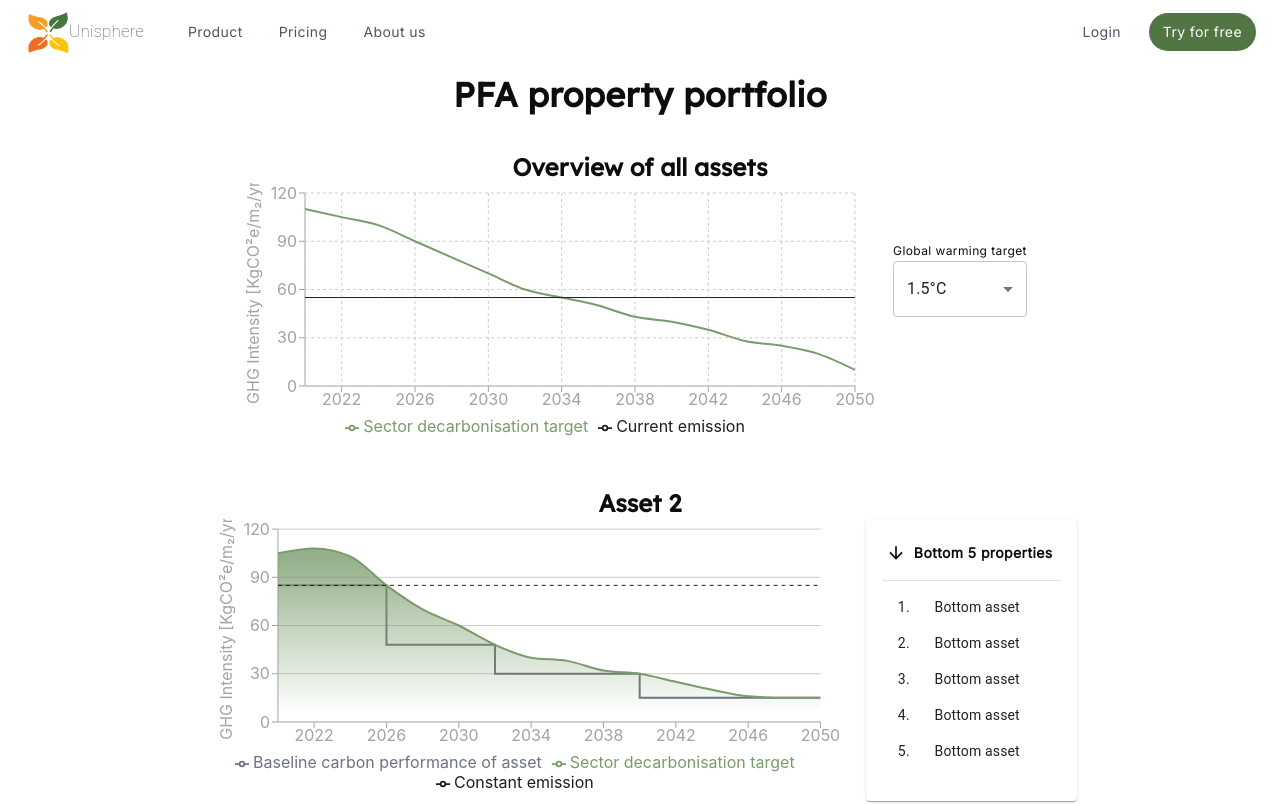
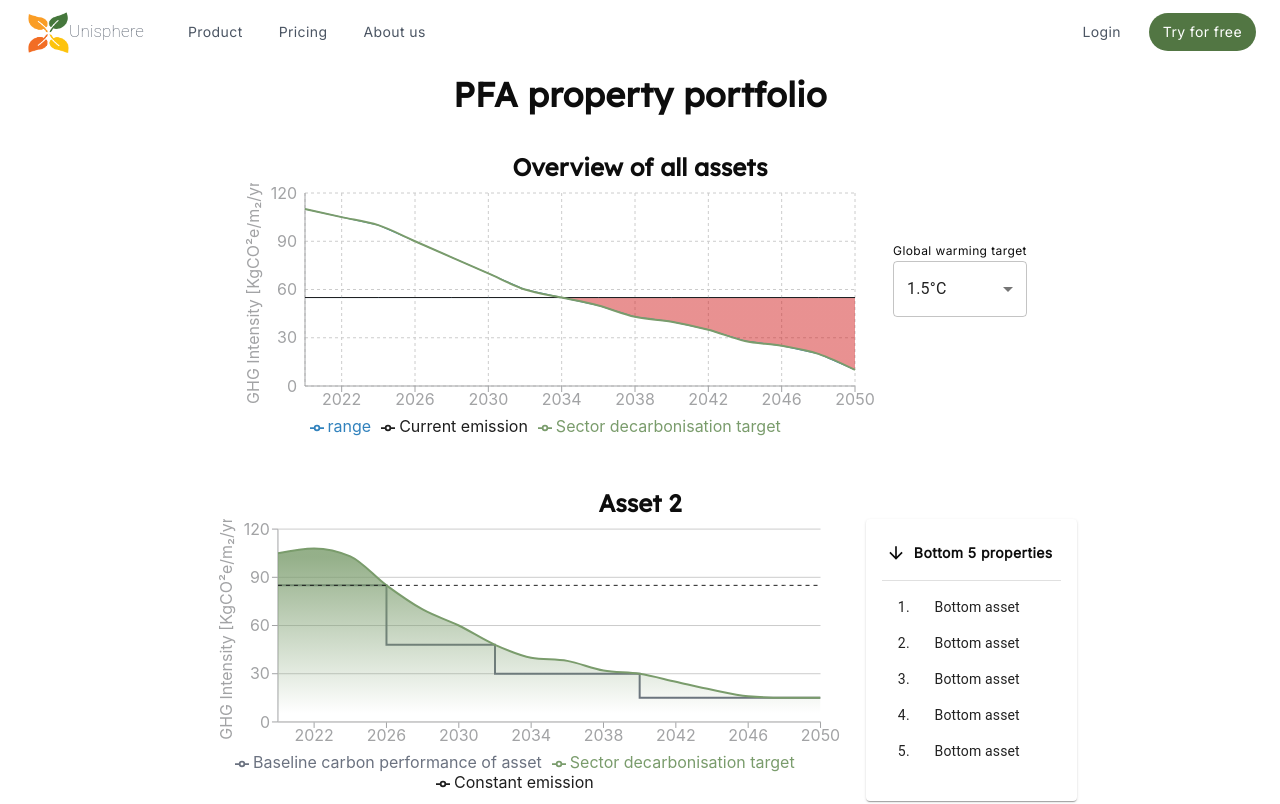
Before and after one commit to livols/Decarb, a React (Create React App) app: page /portfolio in a window 1280 px wide. Shown: the top 804 px of the page. Built offline with nearby package versions, Linux system fonts and the light colour scheme.

Commit message:
Added functionality so that target also changes portfoliograph

```diff
--- a/src/pages/portfolio.tsx
+++ b/src/pages/portfolio.tsx
@@ -1,18 +1,19 @@
 import { StrandingGraph } from "../visualisation/strandingDiagram/strandingGraph";
-import { OverviewGraph } from "../visualisation/portfolioDiagram/overviewGraph";
 import { overviewData } from "../data/overview";
 import { asset1, asset2 } from "../data/assets";
-import { useState } from "react";
+import { useEffect, useState } from "react";
 import { FormControl, MenuItem, Typography } from "@mui/material";
 import Select, { SelectChangeEvent } from "@mui/material/Select";
 import { AssetList } from "../utils/assetList";
 import Box from "@mui/material/Box";
 import OverviewTable from "../utils/overviewTable";
+import { PortfolioGraph } from "../visualisation/portfolioDiagram/portfolioGraph";
 
 export function Portfolio() {
   const [target, setTarget] = useState("1");
   const [id, setId] = useState(1);
   const [asset, setAsset] = useState(asset1);
+  const [data, setData] = useState(overviewData);
 
   const handleChange = (event: SelectChangeEvent) => {
     setTarget(event.target.value);
@@ -26,6 +27,20 @@ export function Portfolio() {
       setAsset(asset2);
     }
   };
+
+  const overviewData2 = overviewData.map((element: any) => ({
+    ...element,
+    Decarbonisation: element.Decarbonisation + 10,
+    Emission: element.Emission + 10,
+  }));
+
+  useEffect(() => {
+    if (target === "1") {
+      setData(overviewData2);
+    } else {
+      setData(overviewData);
+    }
+  }, [target]);
 
   return (
     <div>
@@ -64,12 +79,7 @@ export function Portfolio() {
           justifyContent: "center",
         }}
       >
-        <OverviewGraph
-          strandingData={overviewData}
-          companyName={"PFA"}
-          targetBox
-          target={target}
-        />
+        <PortfolioGraph data={data} id={"4"} />
         <FormControl sx={{ m: 1, minWidth: 50, paddingTop: "50px" }}>
           <Typography
             sx={{ color: "#0D0D0D", fontFamily: "Inter" }}
--- a/src/visualisation/portfolioDiagram/portfolioGraph.js
+++ b/src/visualisation/portfolioDiagram/portfolioGraph.js
@@ -12,16 +12,8 @@ import {
 } from "recharts";
 import { CustomTooltip } from "./customTooltip";
 
-const getIntersectionColor = (_intersection, isLast) => {
-  if (isLast) {
-    return _intersection.line1isHigherNext ? "#d01a1a" : "transparent";
-  }
-
-  return _intersection.line1isHigher ? "#d01a1a" : "transparent";
-};
-
 export const PortfolioGraph = (props) => {
-  const { data, id, target } = props;
+  const { data, id } = props;
 
   const dataWithRange = data.map((d) => ({
     ...d,
@@ -30,6 +22,14 @@ export const PortfolioGraph = (props) => {
         ? [d.Emission, d.Decarbonisation]
         : [],
   }));
+
+  const getIntersectionColor = (_intersection, isLast) => {
+    if (isLast) {
+      return _intersection.line1isHigherNext ? "#d01a1a" : "transparent";
+    }
+
+    return _intersection.line1isHigher ? "#d01a1a" : "transparent";
+  };
 
   const intersections = data
     .map((d, i) =>
```
